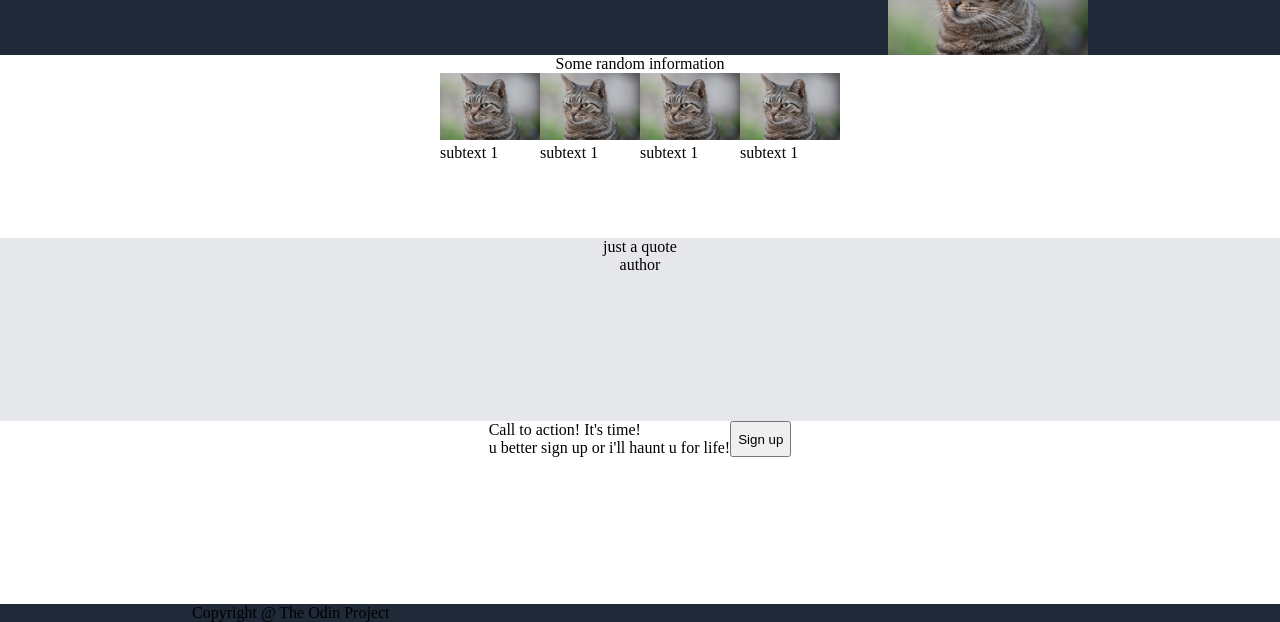
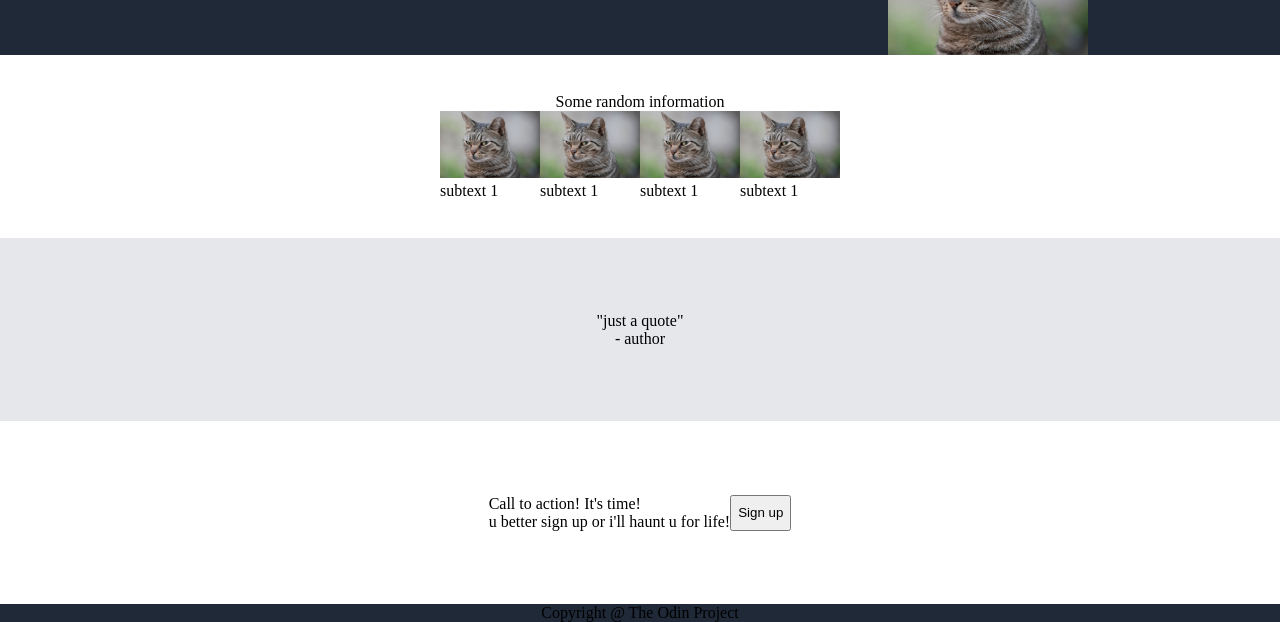
Before and after one commit to haulohaulo/odin-LandingPage01, a plain HTML site: page index.html in a window 1280 px wide. Shown: the part 178-800 px from the top of the page. Drawn offline with Linux system fonts and the light colour scheme.

Commit message:
Align All Content Vertically In Each Section

```diff
--- a/index.html
+++ b/index.html
@@ -60,8 +60,8 @@
         </div>
 
         <div class="sec-three">
-            <div class="quote">just a quote</div>
-            <div class="author">author</div>
+            <div class="quote">"just a quote"</div>
+            <div class="author">- author</div>
         </div>
 
         <div class="sec-four">
--- a/styles.css
+++ b/styles.css
@@ -15,9 +15,8 @@ body {
     display: flex;
     flex-direction: column;
     flex: 1;
-
     align-items: center;
-
+    justify-content: center;
 }
 
 .top {
@@ -32,7 +31,11 @@ body {
 
 }
 
-
+.logo {
+    height: 100px;
+    width: 130px;
+    border-radius: 50%;
+}
 
 .top-content {
     display: flex;
@@ -40,11 +43,7 @@ body {
 }
 
 
-.logo {
-    height: 100px;
-    width: 130px;
-    border-radius: 50%;
-}
+
 
 
 .placeholder-img {
@@ -82,4 +81,5 @@ body {
     padding: 0 100%;
     width: 70%;
     background-color: #1F2937;
+    text-align: center;
 }
```
